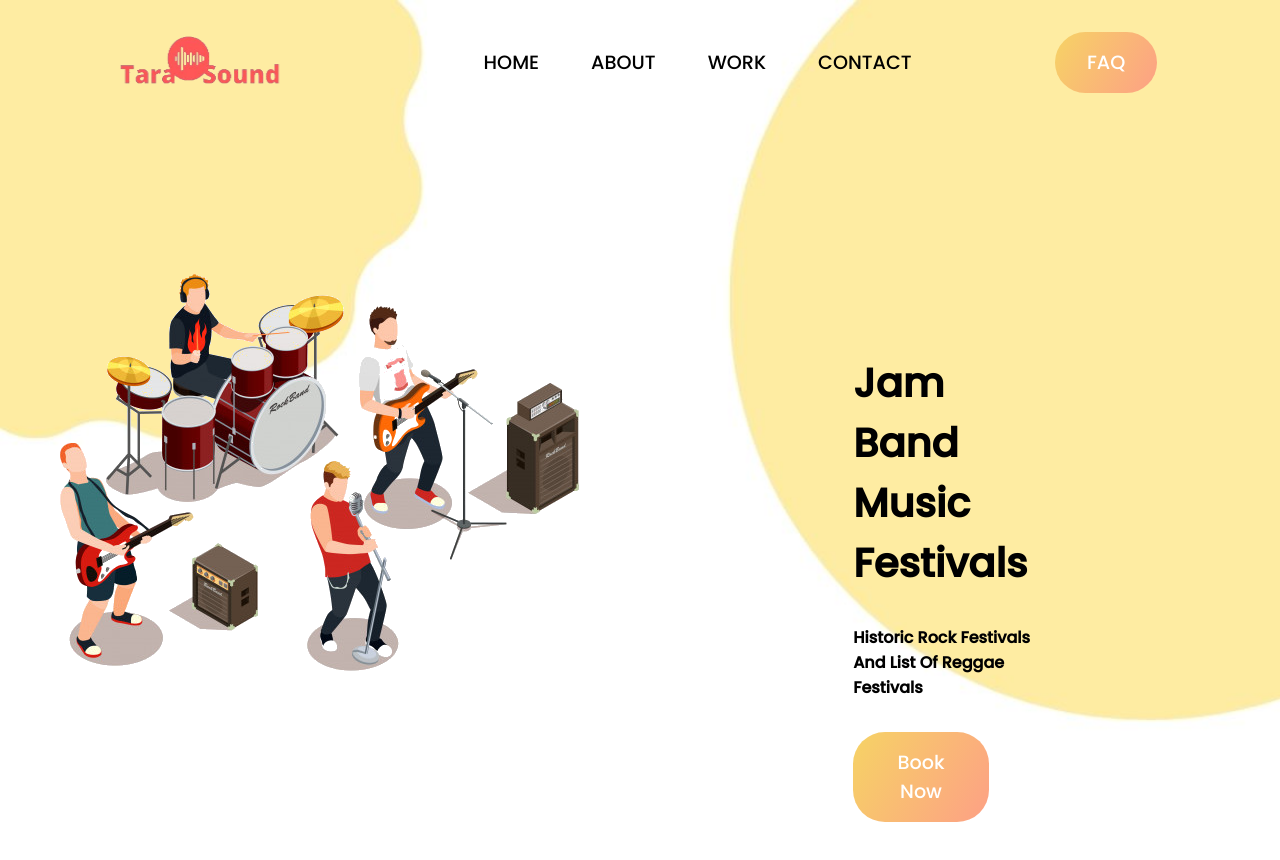
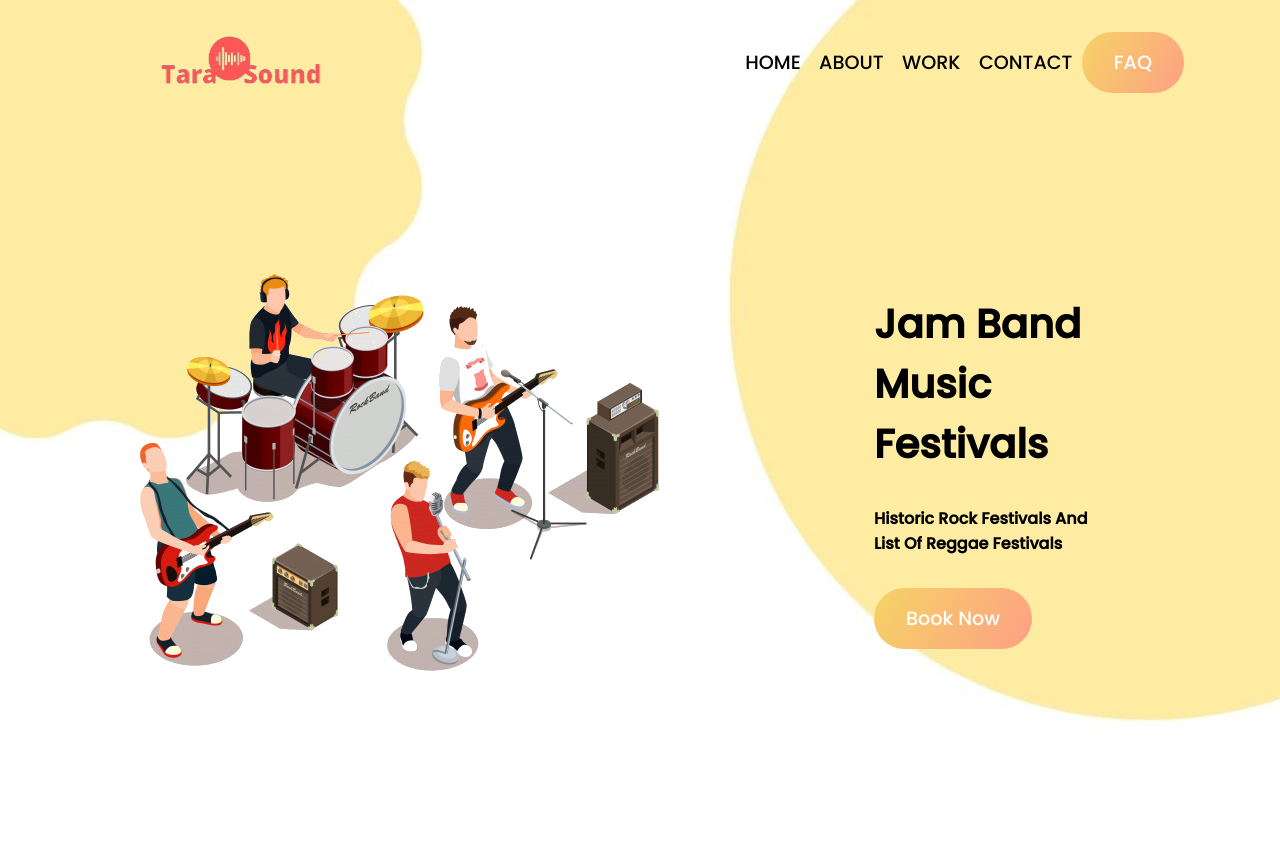
Before and after one commit to taraxdev/Booking-Landing-Page, a plain HTML site: page index.html in a window 1280 px wide. After the commit the page ends 817 px from the top, so only its background shows below. Drawn offline with Linux system fonts and the light colour scheme.

Commit message:
Update main.css

```diff
--- a/main.css
+++ b/main.css
@@ -21,13 +21,14 @@ header{
 }
 
 .mainheader .one img{
-    margin: 1.8rem;
+    margin: 1.8rem 8rem;
     width: 14rem;
     height: 4rem;
 }
 
 .mainheader nav{
-    width: 30rem;
+    width: 25rem;
+    margin-left: 16rem;
     display: flex;
     justify-content: space-around;
     align-items: center;
@@ -49,7 +50,7 @@ header{
     border-radius: 2rem;
     border: none;
     background-image: linear-gradient(120deg, #f6d365 0%, #fda085 100%);
-    margin-right: 4rem;
+    margin-right: 6rem;
 }
 
 .mainsection{
@@ -57,8 +58,12 @@ header{
     align-content: center;
 }
 
+.mainsection .one{
+    margin-left: 5rem;
+}
+
 .mainsection .two{
-    margin: 14.2rem;
+    margin: 10.5rem;
 }
 
 .mainsection .two h1{
```
